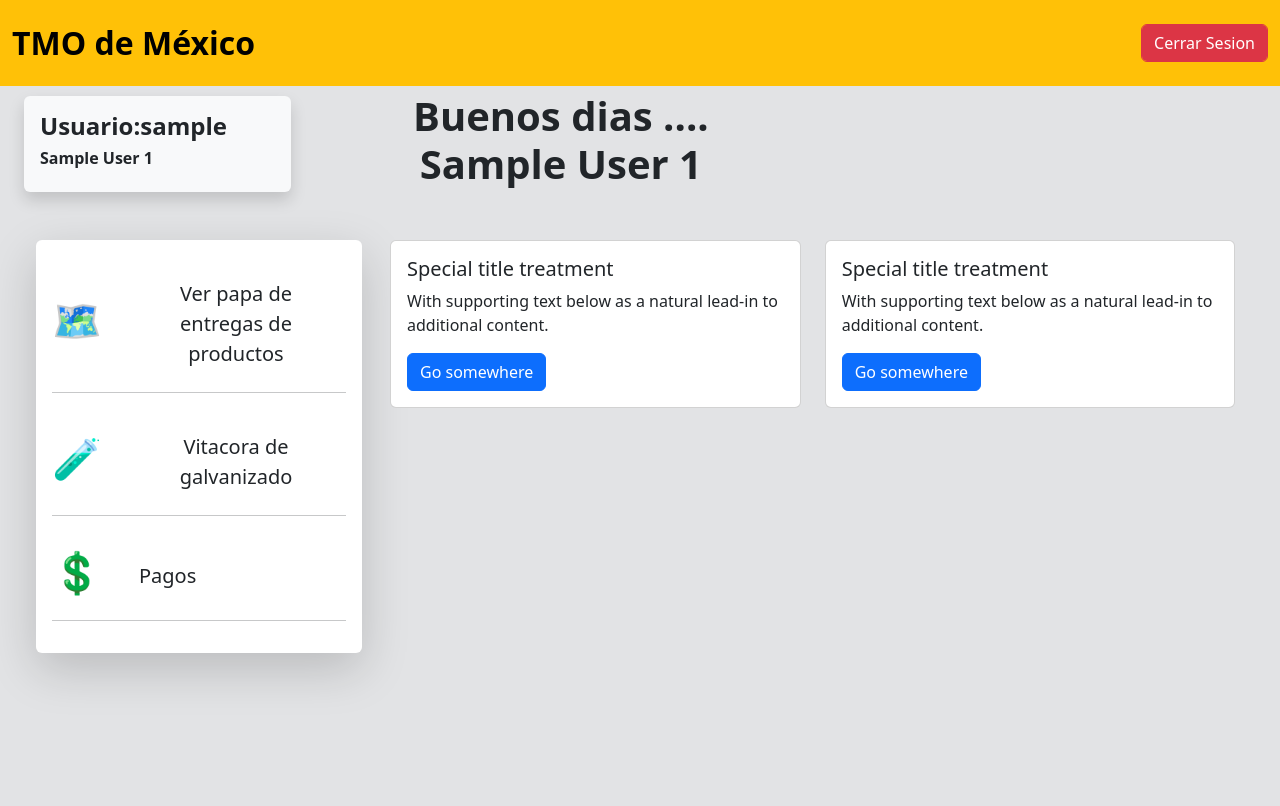
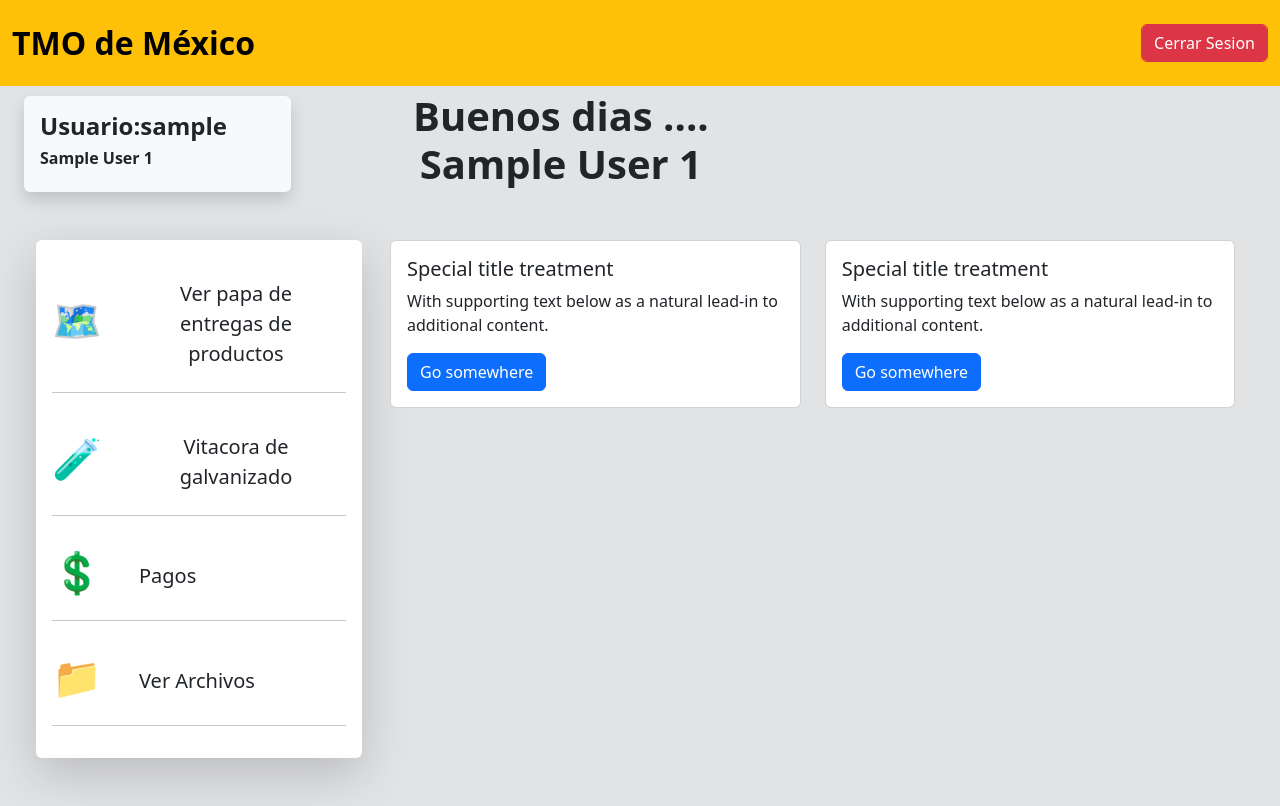
Before and after one commit to CarlosArce-tes/TMO-Area-Logistica, a Flask app: page /inicio_usuario in a window 1280 px wide. Before the commit the page ends 681 px from the top, so only its background shows below. Run offline with Flask 3, Linux system fonts and the light colour scheme; the visitor is signed in with stand-in values (Sample User, id 1); some libraries are stand-ins or nearby versions.

Commit message:
Listado de Archivos

```diff
--- a/app.py
+++ b/app.py
@@ -200,6 +200,14 @@ def agregarPago():
     else:
         return redirect(url_for('login'))
     return render_template('agregarPago.html' )
+
+@app.route('/verarchivos', methods=['GET', 'POST'])
+def verarchivos():
+    static_dir = 'static'
+    files = os.listdir(static_dir)
+    return render_template('verarchivos.html', files=files, static_dir=static_dir)
+
+
 @app.route('/cerrar')
 def cerrar():
     session.pop('id', None)
--- a/templates/base.html
+++ b/templates/base.html
@@ -20,7 +20,7 @@
 
 <div class="mt-5"></div>
 
-<body class="bg-secondary-subtle">
+<body class="mt-5 bg-secondary-subtle">
 
 
     {% block content %}{% endblock %}
--- a/templates/inicio.html
+++ b/templates/inicio.html
@@ -32,6 +32,11 @@
                 href="{{url_for('pagos')}}">Pagos</a>
         </div>
         <hr>
+        <div class="hstack">
+            <h1 class="fs-1 mt-3 user-select-none">📁</h1><a class="ms-4 mt-3 btn bg-white fs-5"
+                href="{{url_for('verarchivos')}}">Ver Archivos</a>
+        </div>
+        <hr>
     </div>
     <div class="col-sm-4 mb-3 mb-sm-0 ms-3">
         <div class="card">
```
Also changed, not shown: templates/verarchivos.html (added, +18 -0 lines).
